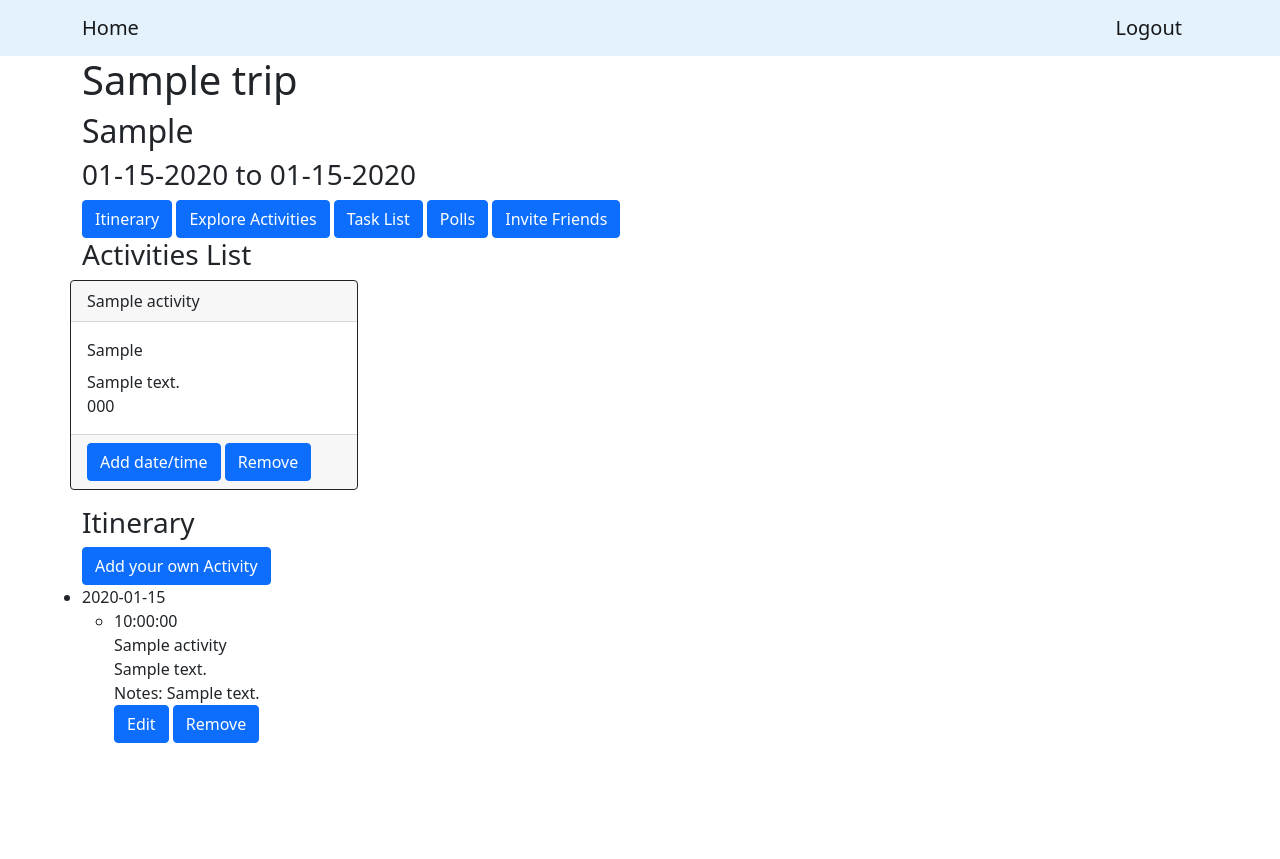
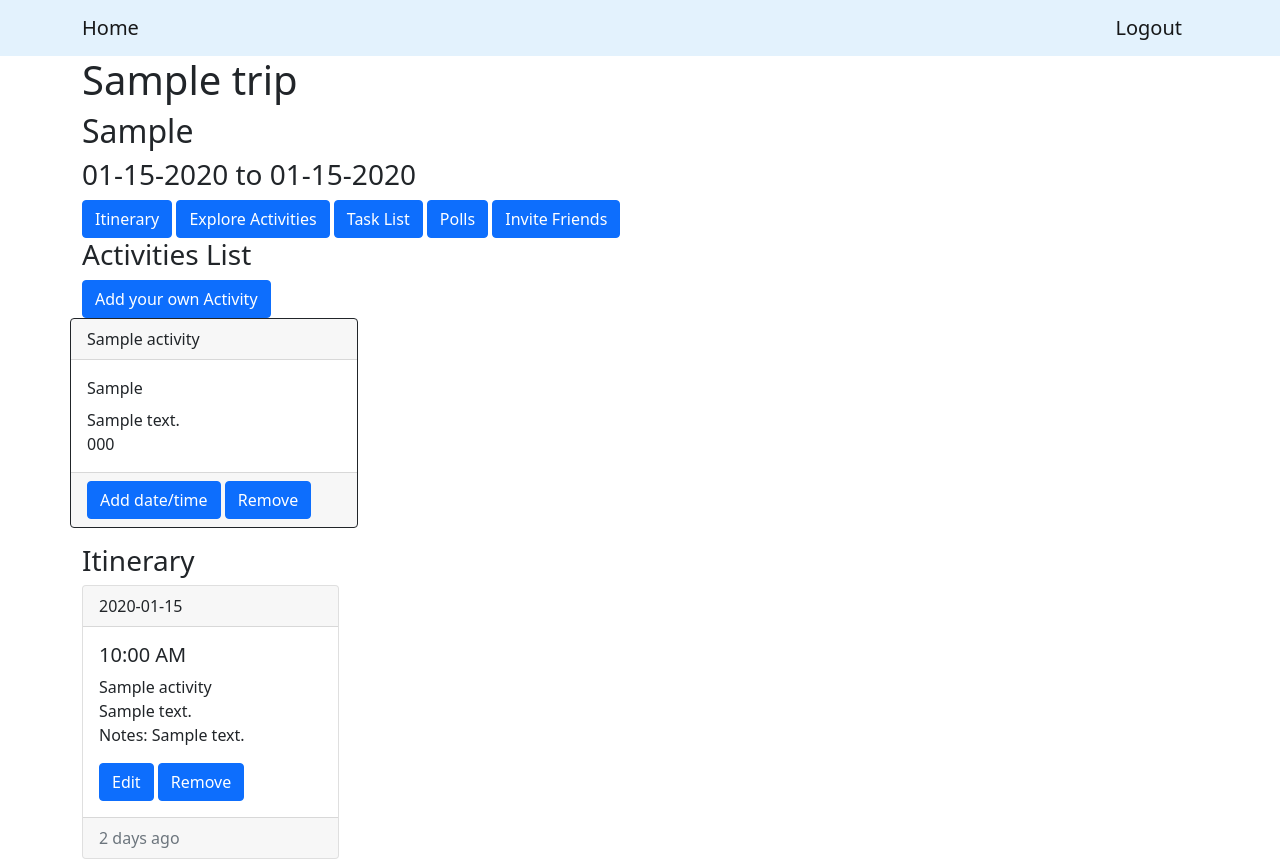
Before and after one commit to kat-jiang/Travel-planning-project, a Flask app: template templates/itinerary.html in a window 1280 px wide. Before the commit the page ends 743 px from the top, so only its background shows below. Run offline with Flask 2, Linux system fonts and the light colour scheme; tables that the repository leaves empty hold one stand-in row (values such as "Sample post"); the template is opened without the code that fills it: values that come from a table or form of the project are taken from there, most other values are stand-ins (such as "Sample title", 1, 10 or a date in 2020).

Commit message:
updated itinerary page with swiper functionality

```diff
--- a/static/js/itinerary.js
+++ b/static/js/itinerary.js
@@ -29,7 +29,7 @@ const addDatetime = (evt, activityId) => {
   })
     .then(response => response.text())
     .then(response => {
-      alert(response);
+      // alert(response);
       location.reload()
     });
 };
@@ -66,7 +66,7 @@ const addOwnActivity = (tripId) => {
   })
     .then(response => response.text())
     .then(response => {
-      alert(response);
+      // alert(response);
       location.reload()
     });
 };
--- a/templates/homepage.html
+++ b/templates/homepage.html
@@ -16,7 +16,7 @@
     </div>
     <div>
       <label for="email">Email</label>
-      <input type="email" id="email" name="email" placeholder="email@gmail.com" required>
+      <input type="email" id="email" name="email" placeholder="email@gmail.com" pattern="^[a-zA-Z0-9_.+-]+@[a-zA-Z0-9-]+\.[a-zA-Z0-9-.]+$" required>
     </div>
     <div>
       <label for="username">Username</label>
--- a/templates/itinerary.html
+++ b/templates/itinerary.html
@@ -1,12 +1,22 @@
 {% extends 'trip.html' %}
+
+{% block head %}
+<!-- Link Swiper's CSS -->
+<link rel="stylesheet" href="https://unpkg.com/swiper/swiper-bundle.min.css"/>
+<!-- <link rel="stylesheet" href="/static/css/itinerary.css"/> -->
+{% endblock %}
 
 {% block title %}Trip Itinerary{% endblock %}
 
 {% block body %}
 
 <div class="container">
+
+  <h3>Activities List</h3>
+  <!-- Button trigger add own activity modal -->
+  <button type="button" class="btn btn-primary" data-bs-toggle="modal" data-bs-target="#add-own-activity-modal">Add your own Activity</button>
+
   <!-- Row to display unsorted activities-->
-  <h3>Activities List</h3>
   <div class="row display-flex flex-nowrap overflow-auto" >
 
     {% for activity in activities %}
@@ -27,35 +37,6 @@
       </div>
     </div>
     {% endfor %}
-  </div>
-
-  <h3>Itinerary</h3>
-  <!-- Button trigger add own activity modal -->
-  <button type="button" class="btn btn-primary" data-bs-toggle="modal" data-bs-target="#add-own-activity-modal">Add your own Activity</button>
-
-  <!-- Row to display itinerary sorted by date and time -->
-  <div class="row">
-    <ul>
-      {% for date in sorted_activities %}
-        <li>
-          {{date}}
-          <ul>
-            {% for activity in sorted_activities[date] %}
-            <li>
-              {{activity.datetime.time()}} <br>
-              {{activity.activity_name}} <br>
-              {{activity.address}} <br>
-              Notes: {{activity.note}} <br>
-              <!-- Button trigger datetime modal -->
-              <button type="button" data-activity-id="{{activity.activity_id}}" class="btn btn-primary modal-btn" data-bs-toggle="modal" data-bs-target="#add-datetime-modal">Edit</button>
-              <!-- Button to remove activity -->
-              <button type="button" class="btn btn-primary remove" data-activity-id="{{activity.activity_id}}">Remove</button>
-            </li>
-            {% endfor %}
-          </ul>
-        </li>
-      {% endfor %}
-    </ul>
   </div>
 
   <!-- Modal to edit datetime -->
@@ -96,28 +77,30 @@
         <!-- form to add own activity -->
         <form>
           <div class="modal-body">
+            <div class="form-group">
               <label for="own-activity-name">Activity Name</label>
-            <br>
-            <input type="text" id="own-activity-name" name="own-activity-name" required>
-            <br>
+              <input type="text" class="form-control" id="own-activity-name" name="own-activity-name" required>
+            </div>
+            <div class="form-group">
               <label for="own-activity-type">Activity Type</label>
-            <br>
-            <input type="text" id="own-activity-type" name="own-activity-type">
-            <br>
+              <input type="text" class="form-control" id="own-activity-type" name="own-activity-type">
+            </div>
+            <div class="form-group">
               <label for="own-activity-address">Activity Address</label>
-            <br>
-            <input type="text" id="own-activity-address" name="own-activity-address">
-            <br>
+              <input type="text" class="form-control" id="own-activity-address" name="own-activity-address">
+            </div>
+            <div class="form-group">
               <label for="own-activity-phone">Activity Phone</label>
-            <br>
-            <input type="text" id="own-activity-phone" name="own-activity-phone">
-            <br>
+              <input type="text" class="form-control" id="own-activity-phone" name="own-activity-phone">
+            </div>
+            <div class="form-group">
               <label for="own-activity-time">Choose a date and time for your activity:</label>
-            <input type="datetime-local" id="own-activity-time" name="own-activity-time" min="{{start_date}}" max="{{end_date}}" required>
-            <br>
+              <input type="datetime-local" class="form-control" id="own-activity-time" name="own-activity-time" min="{{start_date}}" max="{{end_date}}" required>
+            </div>
+            <div class="form-group">
               <label for="own-activity-note">Add a note to the activity:</label>
-            <br>
-            <input type="text" id="own-activity-note" name="own-activity-note">
+              <input type="text" class="form-control" id="own-activity-note" name="own-activity-note">
+            </div>
           </div>
           <div class="modal-footer">
             <button type="button" class="btn btn-secondary" data-bs-dismiss="modal">Close</button>
@@ -127,10 +110,68 @@
       </div>
     </div>
   </div>
+</div>
 
+<!-- Display itinerary sorted by date and time -->
+<div class="container carousel">
+  <h3>Itinerary</h3>
+    <!-- Swiper -->
+    <div class="swiper mySwiper">
+      <div class="swiper-wrapper">
+        {% for date in sorted_activities %}
+          <div class="swiper-slide">
+            <div class="card">
+              <div class="card-header">
+                {{date}}
               </div>
+              <div class="card-body">
+                {% for activity in sorted_activities[date] %}
+                  <h5 class="card-title">{{activity.datetime.strftime("%I:%M %p")}}</h5>
+                  <p class="card-text">
+                    {{activity.activity_name}}<br>
+                    {{activity.address}} <br>
+                    Notes: {{activity.note}}
+                  </p>
+                  <!-- Button trigger datetime modal -->
+                  <button type="button" data-activity-id="{{activity.activity_id}}" class="btn btn-primary modal-btn" data-bs-toggle="modal" data-bs-target="#add-datetime-modal">Edit</button>
+                  <!-- Button to remove activity -->
+                  <button type="button" class="btn btn-primary remove" data-activity-id="{{activity.activity_id}}">Remove</button>
+                {% endfor %}
+              </div>
+              <div class="card-footer text-muted">
+                2 days ago
+              </div>
+            </div>
+          </div>
+        {% endfor %}
+      </div>
+      <div class="swiper-pagination"></div>
+      <div class="swiper-button-prev"></div>
+      <div class="swiper-button-next"></div>
+    </div>
+
+
 
 <!-- JS scripts -->
 <script src="/static/js/itinerary.js"></script>
 
+<!-- Swiper JS -->
+<script src="https://unpkg.com/swiper/swiper-bundle.min.js"></script>
+
+<!-- Initialize Swiper -->
+<script>
+  const swiper = new Swiper(".mySwiper", {
+    slidesPerView: 4,
+    spaceBetween: 30,
+    pagination: {
+      el: ".swiper-pagination",
+      clickable: true,
+    },
+    navigation: {
+    nextEl: '.swiper-button-next',
+    prevEl: '.swiper-button-prev',
+    },
+  });
+</script>
+
 {% endblock %}
```
Lines whose indentation alone changed are shown as unchanged.
